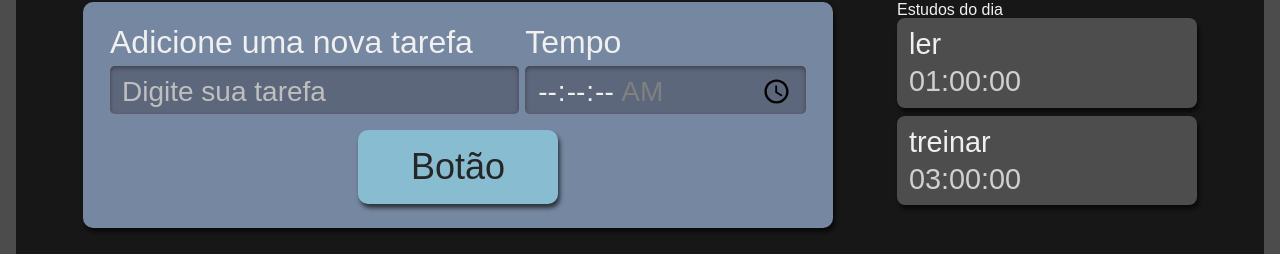
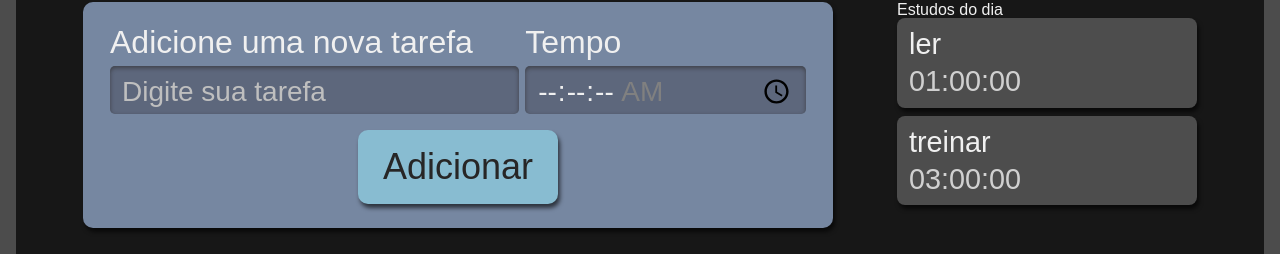
Before and after one commit to Dani-jardim/typescript, a React (Create React App) app: page / in a window 1280 px wide. Shown: the part 273-527 px from the top of the page. Built offline with nearby package versions, Linux system fonts and the light colour scheme.

Commit message:
refatorando

```diff
--- a/src/components/Button/index.tsx
+++ b/src/components/Button/index.tsx
@@ -1,10 +1,16 @@
 import React from 'react';
 import style from './Button.module.scss'
 
-class Botao extends React.Component {
+interface Props {
+  children?: React.ReactNode;
+}
+
+class Botao extends React.Component<Props> {
   render() {
     return (
-    <button className={style.botao} >Botão</button>
+    <button className={style.botao} >
+      {this.props.children}
+    </button>
     );
   }
 }
--- a/src/components/Formulario/index.tsx
+++ b/src/components/Formulario/index.tsx
@@ -28,7 +28,9 @@
             required
           />
         </div>
-        <Botao/>
+        <Botao>
+          Adicionar
+        </Botao>
       </form>
     )
   }
--- a/src/components/Lista/index.tsx
+++ b/src/components/Lista/index.tsx
@@ -1,4 +1,5 @@
 import style from './Lista.module.scss';
+import Item from './item';
 
 function Lista() {
   const tarefas =
@@ -15,10 +16,10 @@
       <h2>Estudos do dia</h2>
       <ul>
       {tarefas.map((item, index) => (
-        <li key={index} className={style.item}>
-          <h3>{item.tarefa}</h3>
-          <span>{item.tempo}</span>
-        </li>
+       <Item
+        key={index}
+        {...item}
+       />
       ))}
       </ul>
     </aside>
--- /dev/null
+++ b/src/components/Lista/item/index.tsx
@@ -0,0 +1,11 @@
+import style from '../Lista.module.scss'
+
+
+export default function Item({tarefa, tempo}: {tarefa:string, tempo: string}) {
+  return(
+  <li className={style.item}>
+    <h3>{tarefa}</h3>
+    <span>{tempo}</span>
+  </li>
+  )
+}
```
